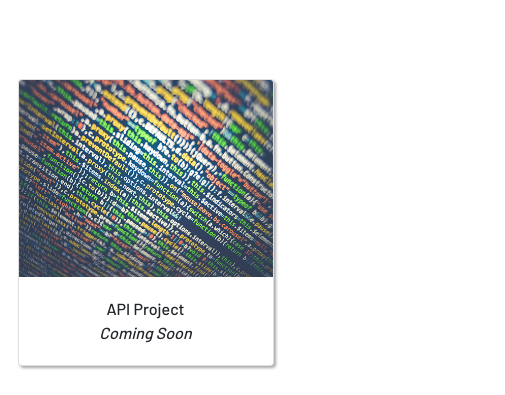
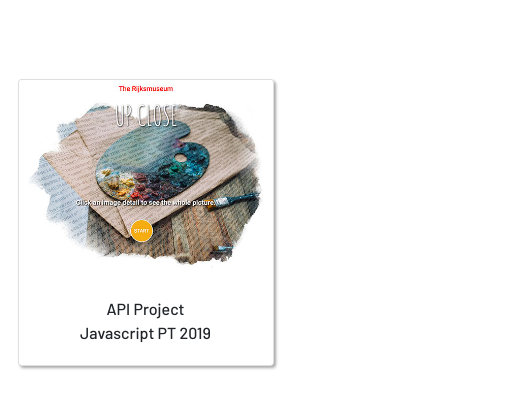
Before and after one commit to tracysmart/tracysmart.github.io, a plain HTML site: page index.html in a window 1280 px wide. Shown: the part 1585-1980 px from the top of the page, 775-1280 px from the left. Drawn offline with nearby package versions, Linux system fonts and the light colour scheme.

Commit message:
3rd time

```diff
--- a/index.html
+++ b/index.html
@@ -84,9 +84,9 @@
                     </div>
 
                     <div class="card" style="width: 16rem;">
-                        <a href=""><img src="assets/spiske-221494.jpg" alt="Image" class="card-img-top" alt="webpage"></a>
+                        <a href="https://fir-api-rijksmuseum-ts.firebaseapp.com/"target="_blank"><img src="./assets/RijksmuseumApi.jpg" alt="Image" class="card-img-top" alt="webpage" ></a>
                         <div class="card-body">
-                            <p class="card-text">API Project<br> <i>Coming Soon</i></p>
+                            <p class="card-text">API Project<br>Javascript PT 2019</p>
                         </div>
                     </div>
             </div>
```
Also changed, not shown: assets/RijksmuseumApi.jpg (added).
